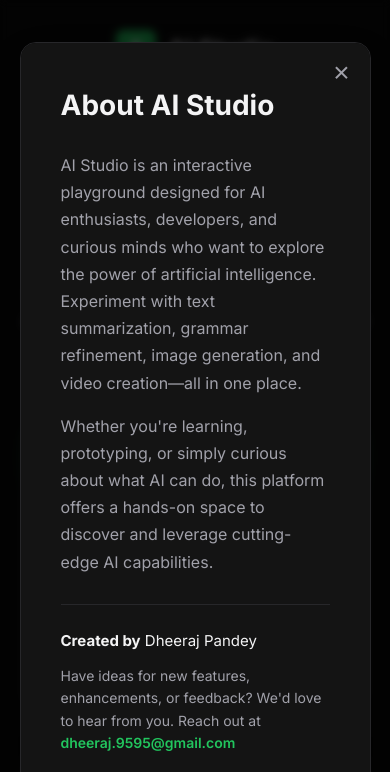
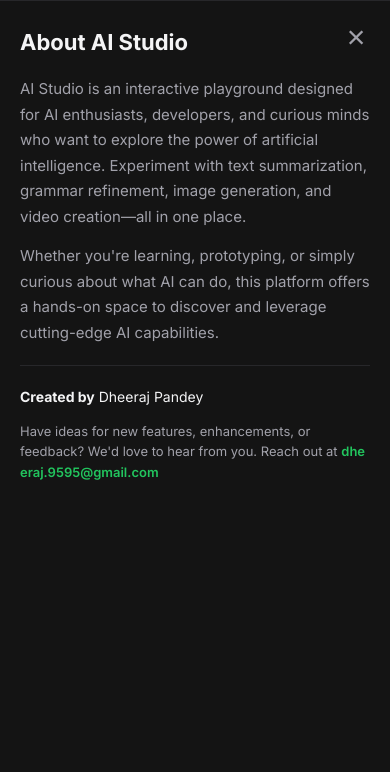
Before and after one commit to Dheeraj9595/AI, a plain HTML site: page static/index.html in a window 390 px wide. Both pictures are taken after a click on the link "About". Shown: the top 772 px of the page. Drawn offline with Linux system fonts and the light colour scheme.

Commit message:
mobile responsive fix

```diff
--- a/static/styles.css
+++ b/static/styles.css
@@ -669,11 +669,34 @@ body {
     }
 
     .nav {
-        gap: 20px;
+        flex-wrap: wrap;
+        justify-content: center;
+        gap: 16px;
+    }
+
+    /* About modal - tablet */
+    .modal-content {
+        padding: 32px 24px;
+        margin: 16px;
+        width: calc(100% - 32px);
+        max-height: calc(100vh - 32px);
+    }
+
+    .modal-title {
+        font-size: 24px;
+        margin-bottom: 20px;
+    }
+
+    .about-text {
+        font-size: 15px;
     }
 }
 
 @media (max-width: 480px) {
+    .container {
+        padding: 0 16px;
+    }
+
     .hero-title {
         font-size: 28px;
     }
@@ -682,12 +705,113 @@ body {
         font-size: 16px;
     }
 
+    .hero {
+        margin-bottom: 40px;
+    }
+
     .card-title {
         font-size: 24px;
+    }
+
+    .card {
+        padding: 20px 16px;
     }
 
     .btn {
         width: 100%;
         justify-content: center;
     }
+
+    .btn-group {
+        flex-direction: column;
+    }
+
+    .btn-group .btn {
+        width: 100%;
+    }
+
+    /* About modal - mobile */
+    .modal-overlay {
+        padding: 12px;
+        align-items: flex-start;
+        overflow-y: auto;
+        -webkit-overflow-scrolling: touch;
+    }
+
+    .modal-overlay.open {
+        padding: 0;
+        align-items: stretch;
+    }
+
+    .modal-content {
+        padding: 24px 20px;
+        margin: 0;
+        width: 100%;
+        max-width: 100%;
+        min-height: 100vh;
+        max-height: 100vh;
+        max-height: 100dvh;
+        overflow-y: auto;
+        border-radius: 0;
+        border-left: none;
+        border-right: none;
+        -webkit-overflow-scrolling: touch;
+    }
+
+    .modal-close {
+        top: 12px;
+        right: 12px;
+        font-size: 32px;
+        min-width: 44px;
+        min-height: 44px;
+        display: flex;
+        align-items: center;
+        justify-content: center;
+        padding: 8px;
+    }
+
+    .modal-title {
+        font-size: 22px;
+        margin-bottom: 16px;
+        padding-right: 40px;
+    }
+
+    .about-text {
+        font-size: 15px;
+        margin-bottom: 14px;
+    }
+
+    .about-owner {
+        margin-top: 20px;
+        padding-top: 20px;
+    }
+
+    .about-owner p {
+        font-size: 14px;
+    }
+
+    .about-contact {
+        font-size: 13px !important;
+    }
+
+    .about-contact a {
+        word-break: break-all;
+    }
+
+    /* Tabs on mobile - smaller padding */
+    .tabs {
+        padding: 6px;
+    }
+
+    .tab {
+        padding: 14px 16px;
+        font-size: 14px;
+    }
+
+    /* Toast - mobile positioning */
+    .toast {
+        left: 16px;
+        right: 16px;
+        bottom: 20px;
+    }
 }
```
